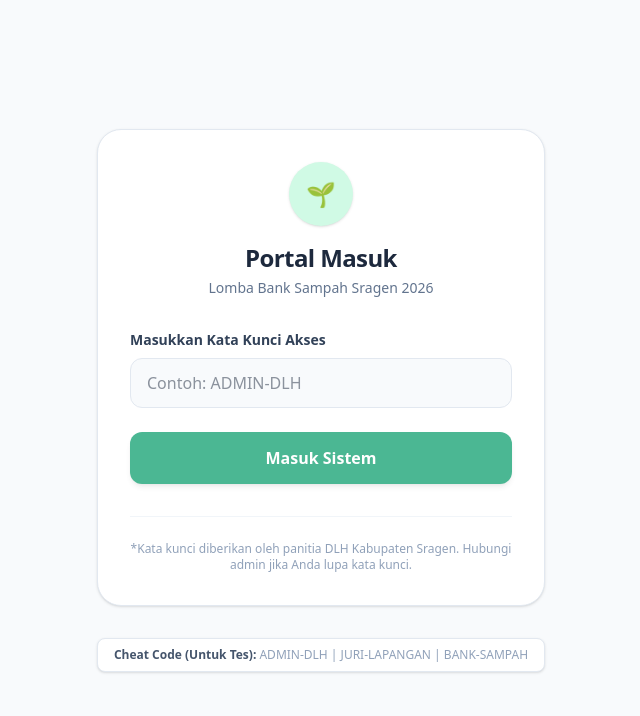
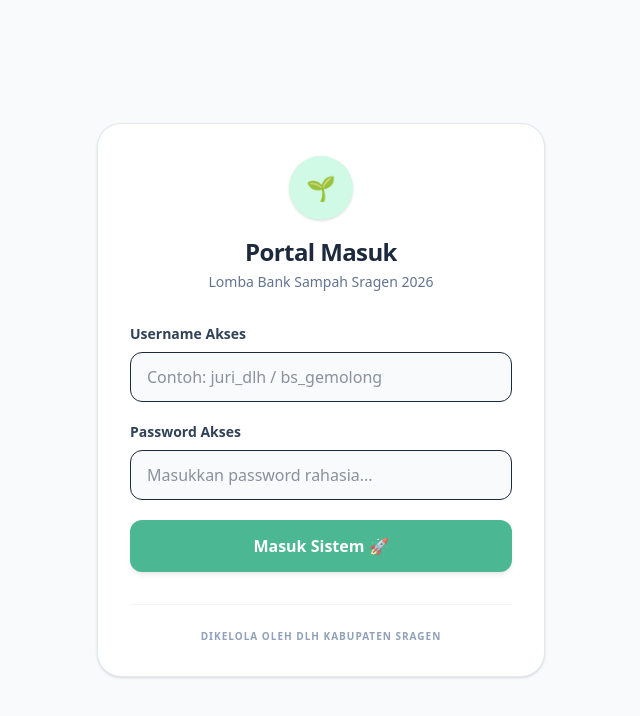
Before and after one commit to irfandelix/bank-sampah-dlh, a Next.js app: page /auth/login in a window 1280 px wide. Shown: the top 716 px of the page, without its empty margins (319-959 px from the left). Built offline with nearby package versions, Linux system fonts and the light colour scheme.

Commit message:
fix login

```diff
--- a/app/auth/login/page.tsx
+++ b/app/auth/login/page.tsx
@@ -5,31 +5,53 @@ import { useRouter } from "next/navigation";
 
 export default function LoginPage() {
   const router = useRouter();
-  const [kataKunci, setKataKunci] = useState("");
-  const [error, setError] = useState(false);
+  const [username, setUsername] = useState("");
+  const [password, setPassword] = useState("");
+  const [error, setError] = useState("");
   const [loading, setLoading] = useState(false);
 
-  // Fungsi untuk mengecek kata kunci saat tombol "Masuk" ditekan
-  const handleLogin = (e: React.FormEvent) => {
+  // Fungsi untuk mengecek ke API Database saat tombol "Masuk" ditekan
+  const handleLogin = async (e: React.FormEvent) => {
     e.preventDefault();
-    setError(false);
+    setError("");
     setLoading(true);
 
-    // Simulasi pengecekan database (nanti diganti dengan Auth.js / Passkey)
-    setTimeout(() => {
-      const sandi = kataKunci.toUpperCase(); // Ubah ke huruf besar semua agar tidak sensitif huruf kecil
+    try {
+      // Menghubungi "otak" API kita di backend
+      const res = await fetch("/api/auth/login", {
+        method: "POST",
+        headers: { "Content-Type": "application/json" },
+        body: JSON.stringify({ username, password }),
+      });
 
-      if (sandi === "ADMIN-DLH") {
-        router.push("/admin/dashboard"); // Arahkan ke Peta Admin
-      } else if (sandi === "JURI-LAPANGAN") {
-        router.push("/juri/nilai/contoh-id-peserta"); // Arahkan ke Tombol Juri
-      } else if (sandi === "BANK-SAMPAH") {
-        router.push("/peserta/form"); // Arahkan ke Form Upload Peserta
+      const data = await res.json();
+
+      if (res.ok) {
+        // 1. Simpan "KTP" user ke browser agar halaman Dashboard tahu siapa yang login
+        sessionStorage.setItem("user", JSON.stringify({
+          username: username,
+          role: data.role,
+          namaInstansi: data.namaInstansi || data.role.replace('_', ' ').toUpperCase()
+        }));
+
+        // 2. Arahkan ke rute yang benar sesuai Role (Identitas)
+        if (data.role === "admin") {
+          router.push("/admin/dashboard");
+        } else if (data.role.startsWith("juri_")) {
+          router.push("/juri/dashboard"); // Arahkan ke halaman Form Juri
+        } else if (data.role === "peserta") {
+          router.push("/peserta/dashboard"); // Arahkan ke halaman upload Bank Sampah
+        }
       } else {
-        setError(true); // Jika sandi salah
-        setLoading(false);
+        // Jika username/password salah
+        setError(data.error || "Gagal masuk. Periksa kembali data Anda.");
       }
-    }, 800); // Simulasi loading selama 0.8 detik biar terasa realistis
+    } catch (err) {
+      // Nah, ini dia pesan error kalau jaringan putus atau database gagal nyambung!
+      setError("Koneksi terputus. Tidak dapat terhubung ke server database.");
+    } finally {
+      setLoading(false);
+    }
   };
 
   return (
@@ -47,56 +69,57 @@ export default function LoginPage() {
           <p className="text-sm text-slate-500 mt-1">Lomba Bank Sampah Sragen 2026</p>
         </div>
 
-        {/* Form Input */}
-        <form onSubmit={handleLogin} className="space-y-6">
+        {/* Form Input (SEKARANG ADA USERNAME & PASSWORD) */}
+        <form onSubmit={handleLogin} className="space-y-5">
           <div>
-            <label htmlFor="kata-kunci" className="block text-sm font-bold text-slate-700 mb-2">
-              Masukkan Kata Kunci Akses
-            </label>
+            <label className="block text-sm font-bold text-slate-700 mb-2">Username Akses</label>
             <input
               type="text"
-              id="kata-kunci"
-              value={kataKunci}
-              onChange={(e) => setKataKunci(e.target.value)}
-              placeholder="Contoh: ADMIN-DLH"
-              className={`w-full px-4 py-3 rounded-xl border bg-slate-50 text-slate-800 focus:outline-none focus:ring-2 transition-all ${
-                error
-                  ? "border-red-300 focus:ring-red-200 focus:border-red-500"
-                  : "border-slate-200 focus:ring-emerald-200 focus:border-emerald-500"
-              }`}
+              required
+              value={username}
+              onChange={(e) => setUsername(e.target.value)}
+              placeholder="Contoh: juri_dlh / bs_gemolong"
+              className="w-full px-4 py-3 rounded-xl border bg-slate-50 text-slate-800 focus:outline-none focus:ring-2 focus:ring-emerald-200 focus:border-emerald-500 transition-all"
               autoComplete="off"
             />
-            {/* Pesan Error */}
-            {error && (
-              <p className="text-red-500 text-xs font-medium mt-2 flex items-center gap-1">
-                ⚠️ Kata kunci tidak terdaftar. Silakan coba lagi.
-              </p>
-            )}
           </div>
+
+          <div>
+            <label className="block text-sm font-bold text-slate-700 mb-2">Password Akses</label>
+            <input
+              type="password"
+              required
+              value={password}
+              onChange={(e) => setPassword(e.target.value)}
+              placeholder="Masukkan password rahasia..."
+              className="w-full px-4 py-3 rounded-xl border bg-slate-50 text-slate-800 focus:outline-none focus:ring-2 focus:ring-emerald-200 focus:border-emerald-500 transition-all"
+            />
+          </div>
+
+          {/* Pesan Error Muncul di Sini */}
+          {error && (
+            <div className="bg-red-50 text-red-600 px-4 py-3 rounded-xl text-sm font-bold border border-red-100 flex items-start gap-2">
+              <span>⚠️</span>
+              <p>{error}</p>
+            </div>
+          )}
 
           <button
             type="submit"
-            disabled={loading || kataKunci.trim() === ""}
-            className="w-full bg-emerald-600 hover:bg-emerald-700 text-white font-bold py-3.5 rounded-xl shadow-md active:scale-95 transition-all disabled:opacity-70 disabled:active:scale-100 flex justify-center items-center gap-2"
+            disabled={loading || !username || !password}
+            className="w-full bg-emerald-600 hover:bg-emerald-700 text-white font-bold py-3.5 rounded-xl shadow-md active:scale-95 transition-all disabled:opacity-70 disabled:active:scale-100 flex justify-center items-center gap-2 mt-4"
           >
-            {loading ? "Memeriksa..." : "Masuk Sistem"}
+            {loading ? "Menghubungkan ke Database..." : "Masuk Sistem 🚀"}
           </button>
         </form>
 
         {/* Info Bantuan Tambahan */}
         <div className="mt-8 pt-6 border-t border-slate-100 text-center">
-          <p className="text-xs text-slate-400">
-            *Kata kunci diberikan oleh panitia DLH Kabupaten Sragen. Hubungi admin jika Anda lupa kata kunci.
+          <p className="text-[10px] uppercase tracking-widest font-bold text-slate-400">
+            Dikelola oleh DLH Kabupaten Sragen
           </p>
         </div>
-
       </div>
-
-      {/* Catatan Rahasia untuk Developer (Hanya Sementara) */}
-      <div className="mt-8 text-xs text-slate-400 bg-white px-4 py-2 rounded-lg border border-slate-200 shadow-sm">
-        <span className="font-bold text-slate-600">Cheat Code (Untuk Tes):</span> ADMIN-DLH | JURI-LAPANGAN | BANK-SAMPAH
-      </div>
-
     </main>
   );
 }
```
